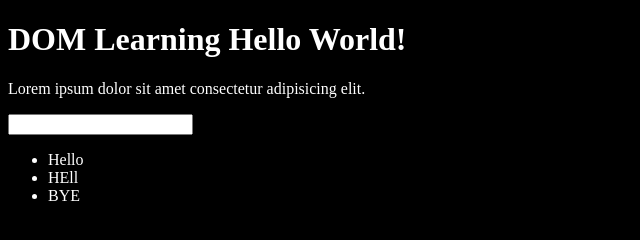
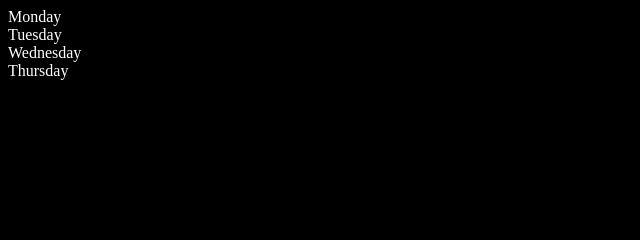
Before and after one commit to Pro-Hari/javascript_hari, a plain HTML site: page 03_Basic/index.html in a window 1280 px wide. Shown: the whole page, without its empty margins (0-640 px from the left). Drawn offline with Linux system fonts and the light colour scheme.

Commit message:
dom manipulation

```diff
--- a/03_Basic/index.html
+++ b/03_Basic/index.html
@@ -12,16 +12,46 @@
     </style>
 </head>
 <body  class="bg-black">
-    <div>
-        <h1 id="title" class="head">DOM Learning Hello World! <span style="display: none;"> hii</span></h1>
-        <p>Lorem ipsum dolor sit amet consectetur adipisicing elit.</p>
+    <div class= "parent">
+        <!-- heelo -->
+       <div class = "day"> Monday</div>
+       <div class = "day"> Tuesday</div>
+       <div class = "day"> Wednesday </div>
+       <div class = "day"> Thursday</div>
     </div>
-    <input type="password">
+    <!-- <input type="password">
     <ul>
         <li class = "class-list">Hello</li>
         <li class = "class-list">HEll</li>
         <li class = "class-list">BYE</li>
-    </ul>
+    </ul> -->
 
 </body>
+<script>
+    const gf = document.querySelector('.parent')
+    // console.log(gf)
+
+    // console.log(gf.children) //it gives html collection
+
+    // console.log(gf.children[2].innerHTML) // Wednesday
+
+    for(let i=0;i<gf.children.length;i++){
+        // console.log(gf.children[i].innerHTML)
+    }
+
+    // gf.children[1].style.color = 'red'
+    // console.log(gf.firstElementChild) // it print monday child
+    // console.log(gf.lastElementChild) // it print the last element
+
+
+    const bf = document.querySelector('.day')
+
+    // console.log(bf) // it print the monday element
+    // console.log(bf.parentElement)
+
+    // console.log(bf.nextElementSibling) // it prints tuesday
+
+    console.log('Nodes: ' , gf.childNodes)
+</script>
+
 </html>
```
Also changed, not shown: 02.html (added, +28 -0 lines).
